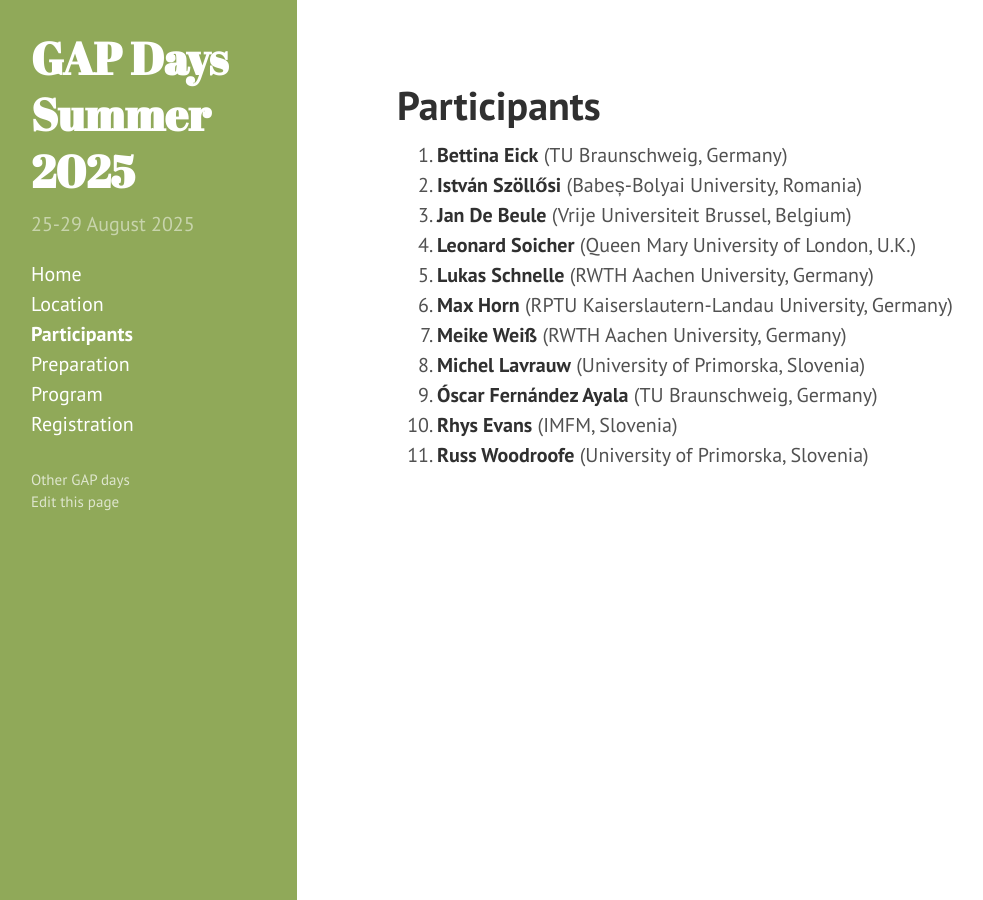
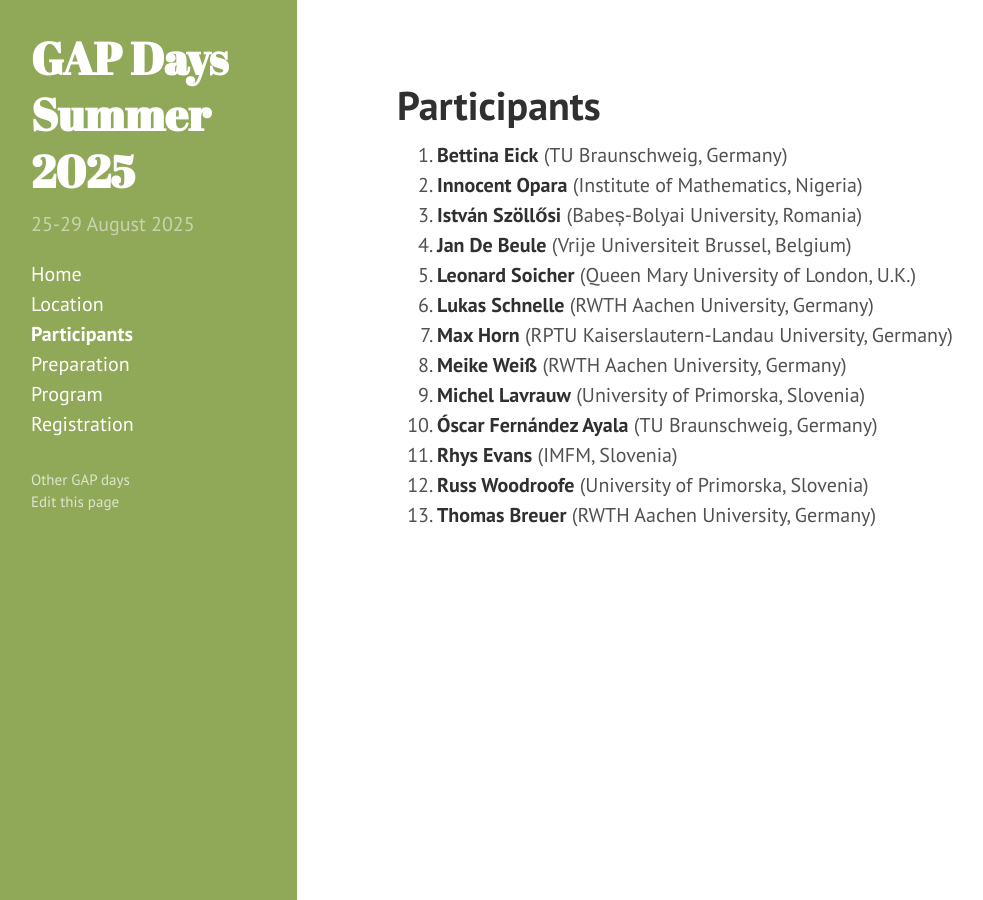
Before and after one commit to gapdays/gapdays2025-summer, a Jekyll site: the page built from participants.md, in a window 1280 px wide. Shown: the whole page, without its empty margins (3-986 px from the left). Built offline with Jekyll 4.4.1, drawn with Linux system fonts in a browser that asks for light colours.

Commit message:
Update participants.md

```diff
--- a/participants.md
+++ b/participants.md
@@ -3,6 +3,7 @@ layout: page
 title: Participants
 participants:
   - {name: Bettina Eick, affiliation: "TU Braunschweig, Germany"}
+  - {name: Innocent Opara, affiliation: "Institute of Mathematics, Nigeria"}
   - {name: István Szöllősi, affiliation: "Babeș-Bolyai University, Romania"}
   - {name: Jan De Beule, affiliation: "Vrije Universiteit Brussel, Belgium"}
   - {name: Leonard Soicher, affiliation: "Queen Mary University of London, U.K."}
@@ -13,6 +14,7 @@ participants:
   - {name: Óscar Fernández Ayala, affiliation: "TU Braunschweig, Germany"}
   - {name: Rhys Evans, affiliation: "IMFM, Slovenia"}
   - {name: Russ Woodroofe, affiliation: "University of Primorska, Slovenia"}
+  - {name: Thomas Breuer, affiliation: "RWTH Aachen University, Germany"}
 ---
 
 <ol>{% assign participants = page.participants %}
```
